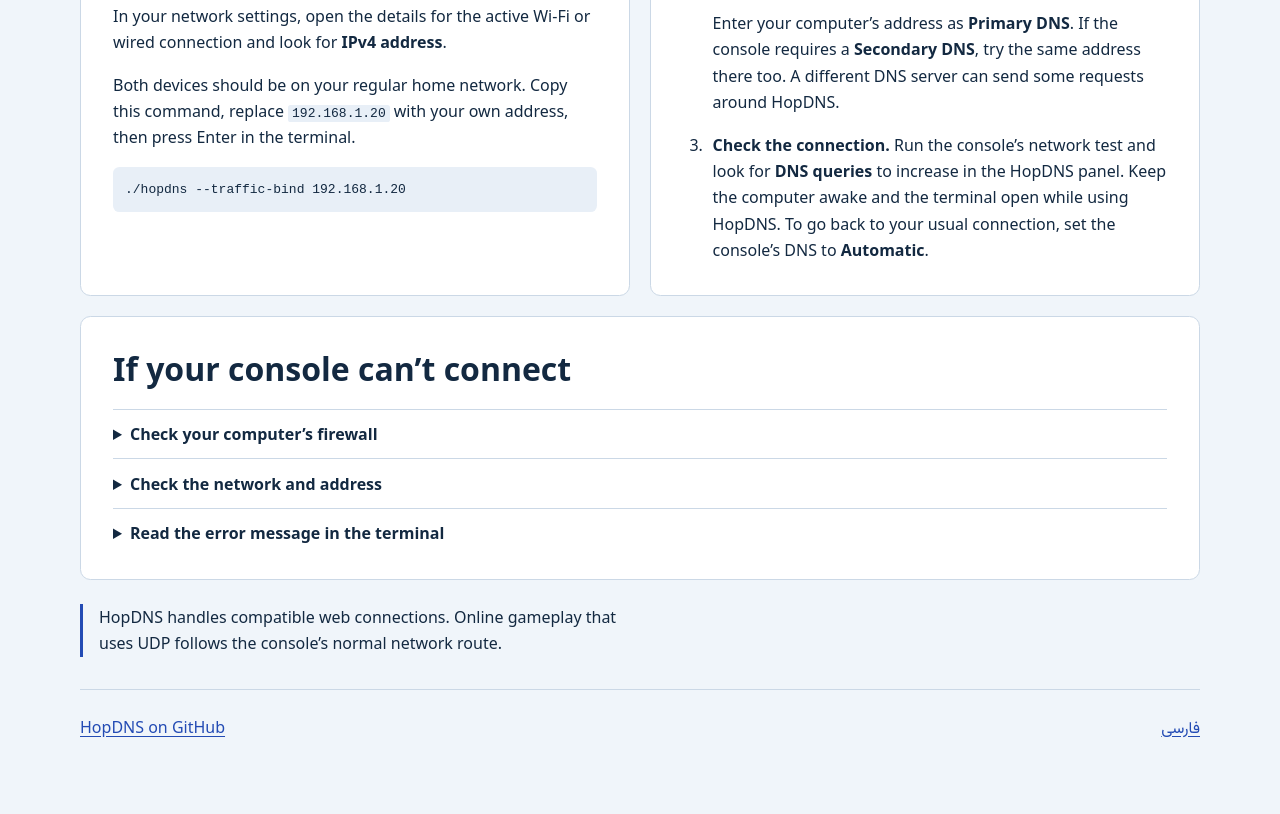
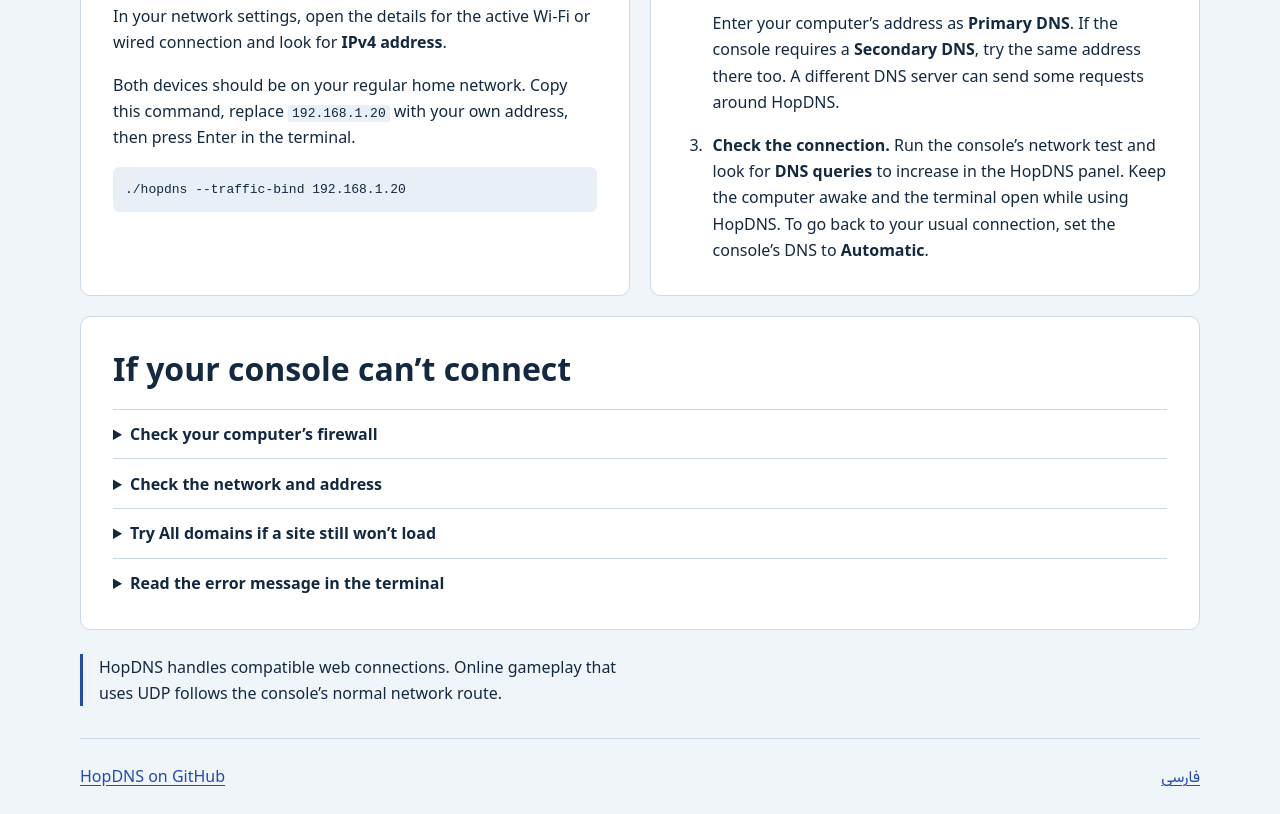
Before and after one commit to mkay1375/hopdns, a plain HTML site: page docs/index.html in a window 1280 px wide. Shown: the part 1052-1866 px from the top of the page. Before the commit the page ends 1816 px from the top, so only its background shows below. Drawn offline with Linux system fonts and the light colour scheme.

Commit message:
Explain testing with All domains in both console guides

```diff
--- a/docs/index.html
+++ b/docs/index.html
@@ -111,6 +111,10 @@
         <p>Use your regular home Wi-Fi or a cable connected to the same router. Guest Wi-Fi often keeps devices from reaching each other. Your computer’s address can change after a restart or a switch between Wi-Fi and Ethernet. If it changed, start HopDNS with the new address, update it in the panel, and enter it again on the console.</p>
       </details>
       <details>
+        <summary>Try All domains if a site still won’t load</summary>
+        <p>If <strong>DNS queries</strong> is increasing in the HopDNS panel but a site still won’t load, go to <strong>Routing</strong>, choose <strong>All domains</strong>, and click <strong>Save routing</strong>. Reopen the affected app or retry the site on your console. This tests whether the site needs a domain that was missing from your list. After testing, choose <strong>Selected domains</strong> again and save. <strong>All domains</strong> still only relays compatible web connections.</p>
+      </details>
+      <details>
         <summary>Read the error message in the terminal</summary>
         <ul>
           <li><strong>Address already in use:</strong> Close any earlier copy of HopDNS, including a copy running in Docker, then try again.</li>
```
Also changed, not shown: docs/fa/index.html (+4 -0 lines).
